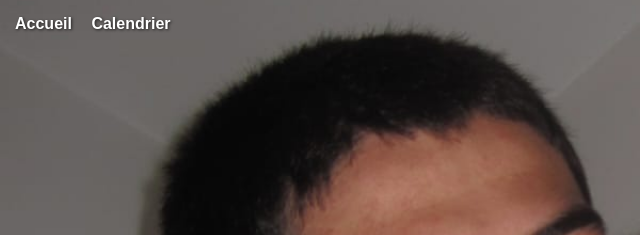
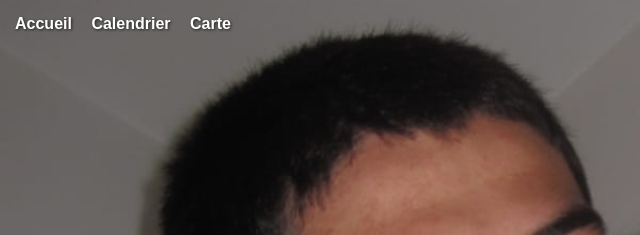
Before and after one commit to remidms/remindiou, a plain HTML site: page index.html in a window 1280 px wide. Shown: the top 235 px of the page, 0-640 px from the left. Drawn offline with Linux system fonts and the light colour scheme.

Commit message:
Update index.html

```diff
--- a/index.html
+++ b/index.html
@@ -82,6 +82,7 @@
   <nav>
     <a href="index.html">Accueil</a>
     <a href="calendrier.html">Calendrier</a>
+    <a href="carte.html">Carte</a>  <!-- <-- Lien ajouté -->
   </nav>
 
   <h1>❤️ Rémi & India ❤️</h1>
```
